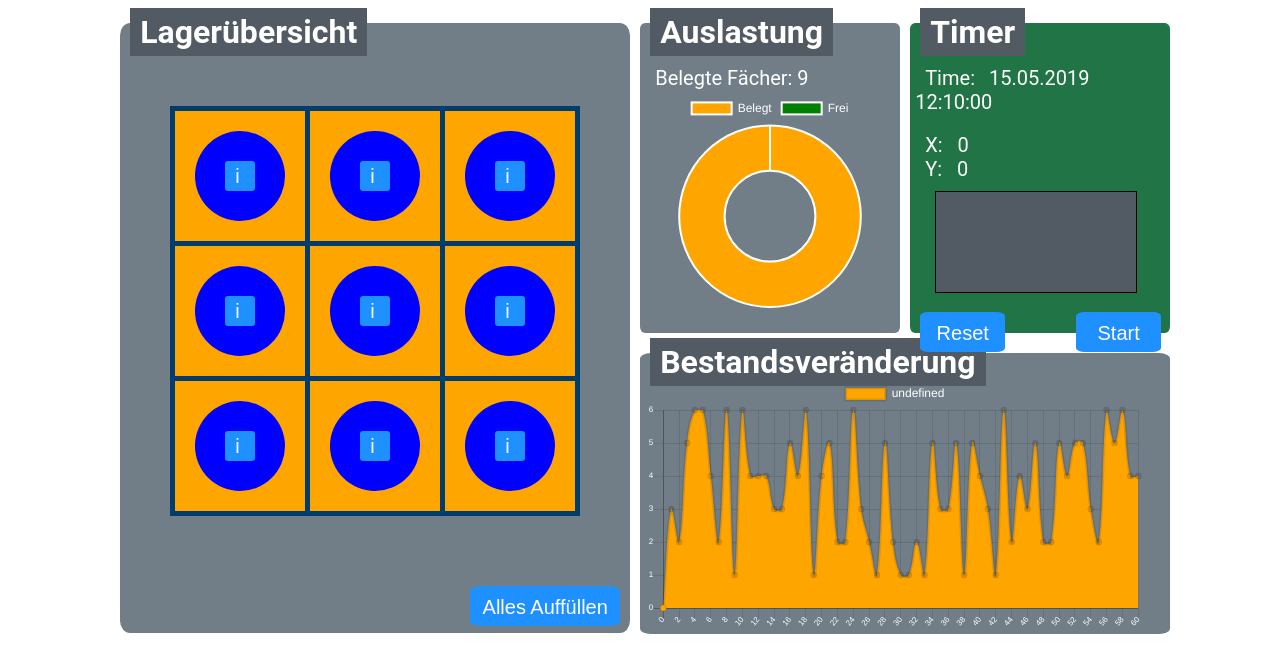
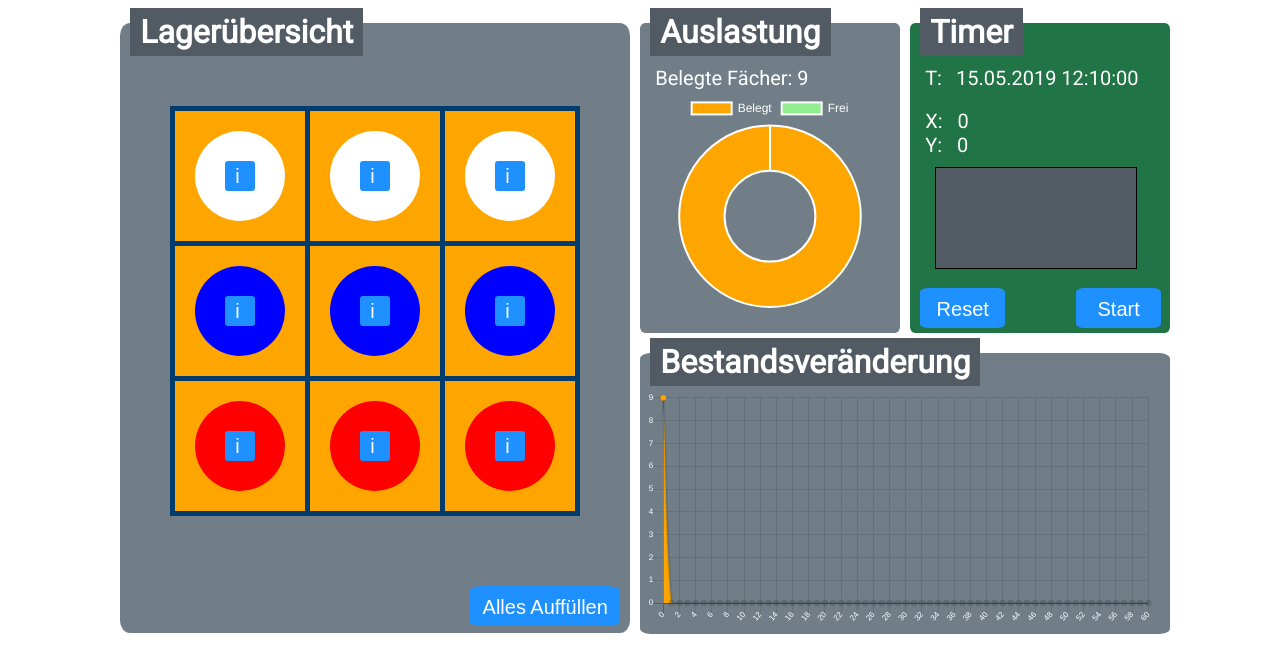
Before and after one commit to DerSpitzer/Hochregallager, a plain HTML site: page index.html in a window 1280 px wide. Both pictures are taken after a click on the button "Alles Auffüllen". Drawn offline with nearby package versions, Linux system fonts and the light colour scheme; no server answers.

Commit message:
useful commit message

```diff
--- a/app.js
+++ b/app.js
@@ -11,13 +11,25 @@ let time_of_simulation = 0;
 // The interval itself so we can toggle it from everywhere
 var our_simulation;
 
+// Data from the website
+var data;
+
+// Fetch data from website once
+d3.json("https://it2wi1.if-lab.de/rest/ft_fach").then( (data, error) => {
+        if (error) {
+            console.log(error);
+        } else {
+            this.data = data;
+        }
+});
+
+// Our two graphs, so we can update them from everywhere
 var doughnut;
 var lineChart;
+var xValuesLine = [0]
+var yValuesLine = [9];
 
-var xValuesLine = [0]
-var yValuesLine = [0];
-
-// This is our array of items in the storage
+// Our array of items in the storage
 var items = [
           { id: "1_1", status: "empty", RFID:111111, ID:000000, color:"white" }
         , { id: "1_2", status: "empty", RFID:111111, ID:000000, color:"white" }
@@ -39,7 +51,6 @@ function startSimulation() {
 
 // Event listener for reset button
 function resetSimulation() {
-    let reset_time = document.getElementById("reset_button");
     clearInterval(our_simulation);
     time_of_simulation = 0;
     simulate()
@@ -55,10 +66,13 @@ function inRange(x, min, max) {
 // Event listener for fillAll button
 function fillAll() {
     for (var x = 0; x < items.length; x += 1) {
-        items[x].RFID = 55555;
+        items[x].RFID = 123456;
         items[x].status = "full";
-        items[x].ID = 444444;
-        items[x].color = "blue"
+        items[x].ID = 654321;
+        if (x<3)items[x].color = "white";
+        else if(x<6)items[x].color = "blue";
+        else items[x].color = "red";
+
 
         // Change the display
         document.getElementById(items[x].id).style.backgroundColor = items[x].color;
@@ -127,10 +141,6 @@ function setValues(data) {
 
 // This function is our simulation (it gets called every 1000ms)
 function simulate() {
-    d3.json("https://it2wi1.if-lab.de/rest/ft_fach").then( (data, error) => {
-        if (error) {
-            console.log(error);
-        } else {
     // Clearing our interval if we reach the end of file
     if (data[time_of_simulation].datum == undefined) {
         clearInterval(our_simulation);
@@ -150,14 +160,11 @@ function simulate() {
         }
     }
 }
-    });
-}
 
 // Helper function which converts an id (1_2) into the space in the array of items
 function getPos(id){
     var a = parseInt(id.slice(0,1))
     var b = parseInt(id.slice(2,3))
-    console.log(a,b)
     return (a-1)*3+b-1;
 }
 
@@ -192,7 +199,6 @@ function closeInfoFach() {
     document.getElementById("InfoFach").style.display = "none";
 }
 
-
 // Event listener for the submit button to submit a item
 function checkInfo() {
     // We let our window disappear
@@ -209,7 +215,6 @@ function checkInfo() {
     var e = document.getElementById("selection");
     var value = e.options[e.selectedIndex].value;
     var color = e.options[e.selectedIndex].text;
-    console.log(color)
     if (color == "Weiß") color = "white";
     if (color == "Blau") color = "blue";
     if (color == "Rot") color = "red";
@@ -268,9 +273,10 @@ function setup() {
 
 // Initializing the line chart
 function initLinechart() {
+    // Init with 0
     for(var i=1 ; i<61 ; i++) {
         xValuesLine.push(i);
-        yValuesLine.push(Math.floor(Math.random() * 6) + 1)
+        yValuesLine.push(0)
     }
 
     var barColors = ["orange"];
@@ -289,10 +295,7 @@ function initLinechart() {
             },
             responsive: false,
             legend: {
-                labels: {
-                    fontColor: "white",
-                    fontSize: 12
-                }
+                display: false,
             },
             scales: {
                 yAxes: [{
@@ -300,6 +303,7 @@ function initLinechart() {
                         fontColor: "white",
                         fontSize: 8,
                         stepSize: 1,
+                        steps: 9,
                         beginAtZero: true
                     }
                 }],
@@ -332,7 +336,7 @@ function initDoughnut() {
 
     var xValues = ["Belegt", "Frei"];
     var yValues = [count, 9-count];
-    var barColors = ["orange","green"];
+    var barColors = ["orange","lightgreen"];
 
     doughnut = new Chart("myChart", {
         type: "doughnut",
@@ -388,20 +392,18 @@ function clearLineChartValues() {
            count+=1;
         }
     }
-
     xValuesLine = [0]
-    yValuesLine = [count]
+    yValuesLine = [9]
 }
 
-function updateLinechartValues(data) {
+// Updates the values of the line chart
+function updateLinechartValues(datum) {
     var count = 0;
     for (var i in items) {
         if (items[i].status == "full") {
            count+=1;
         }
     }
-
-    var datum = data[time_of_simulation].datum;
     datum = datum.slice(14,19);
     xValuesLine.push(datum);
     yValuesLine.push(count);
@@ -432,4 +434,6 @@ function kickItem(getID) {
 // Reset the simulation time
 function reset() {
     time_of_simulation = 0;
+    clearLineChartValues();
+    updateLine();
 }
--- a/index.html
+++ b/index.html
@@ -7,8 +7,12 @@
 
         <link href="style.css" rel="stylesheet"/>
         <link rel="stylesheet" href="https://use.fontawesome.com/releases/v5.12.1/css/all.css" crossorigin="anonymous">
+        <style>
+            @import url('https://fonts.googleapis.com/css2?family=Roboto&display=swap');
+        </style>
 
         <script src="https://d3js.org/d3.v5.min.js" charset="utf-8"></script>
+        <script type="text/javascript" src="ft_fach.json"></script>
         <script src="app.js"></script>
         <script src="https://cdnjs.cloudflare.com/ajax/libs/Chart.js/2.9.4/Chart.js"></script>
         <script src="https://ajax.googleapis.com/ajax/libs/jquery/3.5.1/jquery.min.js"></script>
@@ -105,15 +109,15 @@
                 <!-- Start container Timer -->
                 <div class="contentContainer" style="display: inline-block; width:250px; height:300px; background-color: #217446;">
                     <h1 class="header"> Timer </h1>
-                    <label class="myFont">Time:</label>
+                    <label class="myFont">T:</label>
                     <label class="myFont" id="time_label">15.05.2019 12:10:00</label>
                     <br>
                     <br>
                     <label class="myFont">X: </label>
-                    <label class="myFont" id="vertikal">0</label>
+                    <label class="myFont" id="horizontal">0</label>
                     <br>
                     <label class="myFont">Y: </label>
-                    <label class="myFont" id="horizontal">0</label>
+                    <label class="myFont" id="vertikal">0</label>
                     <br>
                     <canvas class="canvas" id="myCanvas" width="200" height="100"></canvas>
                     <button class="buttonStart" id="reset_button" style="margin-top: 15px; margin-left: 5px; width: 85px;" onclick="resetSimulation()">
@@ -127,7 +131,7 @@
                 <!-- Start container Bestandsveränderung -->
                 <div class="contentContainer" style="width:520px;height:271px">
                     <h1 class="header"> Bestandsveränderung</h1>
-                    <canvas id="myLinechart" style="position: absolute; margin-top: 20px;width:500px;height: 250px;"></canvas>
+                    <canvas id="myLinechart" style="position: absolute; margin-top: 35px;width:510px;height: 230px;"></canvas>
                 </div>
             </div>
         </div>
```
Also changed, not shown: readme.txt, 1 other file. Lines whose indentation alone changed are shown as unchanged.
